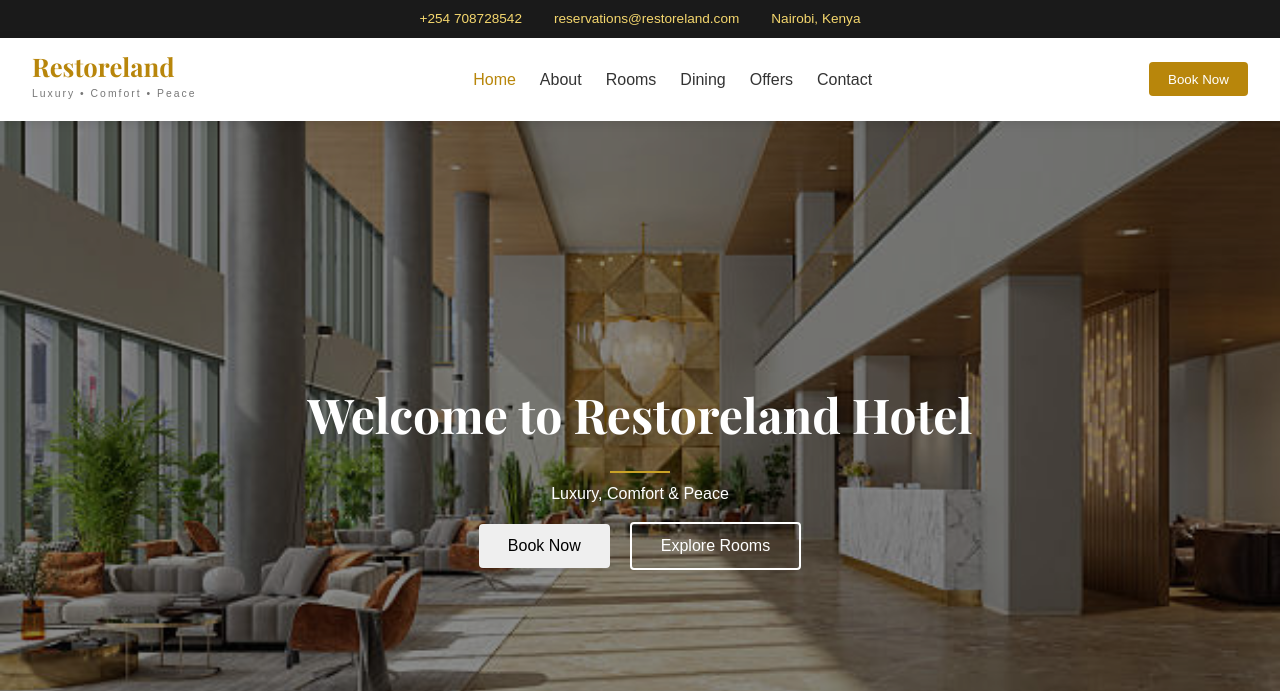
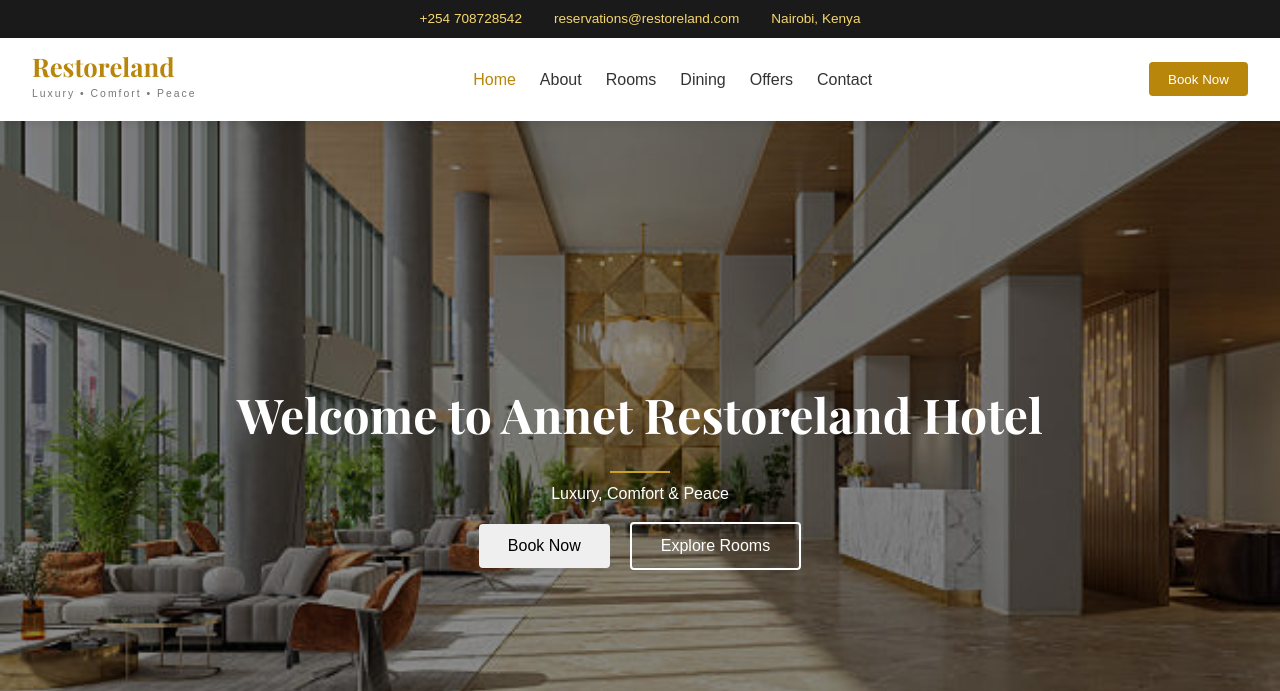
Before and after one commit to annet-mueni2006/Annet-s-restoreland-hotel, a plain HTML site: page index.html in a window 1280 px wide. Shown: the top 691 px of the page. Drawn offline with nearby package versions, Linux system fonts and the light colour scheme; files whose address does not match are found by name.

Commit message:
Add Annet to the welcome paragraph in home page

```diff
--- a/index.html
+++ b/index.html
@@ -57,7 +57,7 @@
         <div class="slide" style="background-image:url('images/hero3.jpg')"></div>
     </div>
     <div class="hero-content">
-        <h2>Welcome to Restoreland Hotel</h2>
+        <h2>Welcome to Annet Restoreland Hotel</h2>
         <p>Luxury, Comfort & Peace</p>
         <div class="hero-buttons">
             <button onclick="bookNow()">Book Now</button>
```
